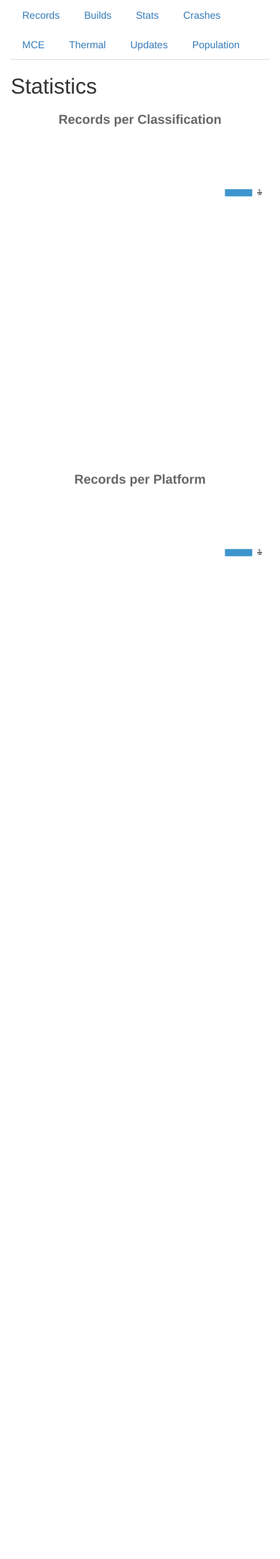
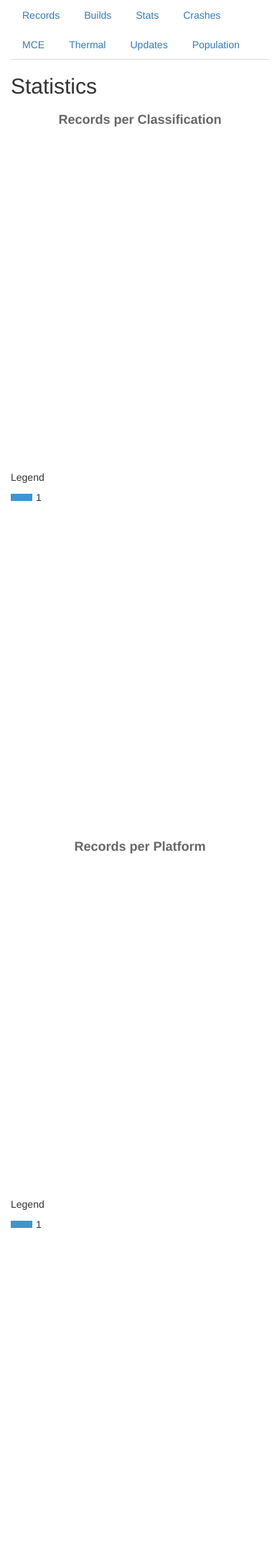
Before and after one commit to clearlinux/telemetrics-backend, a Flask app: template telemetryui/telemetryui/templates/stats.html in a window 390 px wide. Shown: the whole page at 72% size. Before the commit the page ends 773 px from the top, so only its background shows below. Run offline with Flask 2, Linux system fonts and the light colour scheme; the template is opened without the code that fills it: most values are stand-ins (such as "Sample title", 1, 10 or a date in 2020); parts of the project's set-up code (start-up, migrations or seed data) failed here and were passed over; some libraries are stand-ins or nearby versions.

Commit message:
Fixing pie chart display in stats tab

```diff
--- a/telemetryui/telemetryui/static/css/style.css
+++ b/telemetryui/telemetryui/static/css/style.css
@@ -63,3 +63,21 @@
 .tooltip.left .tooltip-arrow {
     border-left-color: #337AB7;
 }
+
+
+/* Stats tab special cases */
+ul.legend-1 li,
+ul.legend-2 li {
+  white-space: nowrap;
+  overflow: hidden;
+  cursor: default;
+  text-overflow: ellipsis;
+}
+
+div.series-legend {
+    display: inline-block;
+    height: 10px;
+    width: 30px;
+    margin-right: 5px;
+    background-color: #E0E0E0;
+}
--- a/telemetryui/telemetryui/static/js/stats.js
+++ b/telemetryui/telemetryui/static/js/stats.js
@@ -40,7 +40,7 @@
                 text: title
             },
             legend: {
-                position: 'right'
+                display: false
             }
         };
 
--- a/telemetryui/telemetryui/static/js/telemetryui.js
+++ b/telemetryui/telemetryui/static/js/telemetryui.js
@@ -34,7 +34,8 @@
 
     return {
         backgroundColors: ["#3e95cd", "#8e5ea2","#3cba9f","#e8c3b9","#c45850",
-                           "#ff8c00", "#483d8b", "#00bfff", "#1e90ff", "#008000"],
+                           "#ff8c00", "#483d8b", "#00bfff", "#1e90ff", "#008000",
+                           "#df42f4", "#c7f441", "#f47641", "#f44141", "#43f441"],
         newChart: newChart
     };
 
--- a/telemetryui/telemetryui/templates/stats.html
+++ b/telemetryui/telemetryui/templates/stats.html
@@ -24,11 +24,27 @@
 <div><h2>Statistics</h2></div>
 
 <div class="row">
-    <div class="col-md-6" style="min-height: 500px;">
+    <div class="col-md-8" style="min-height: 500px;">
         <canvas id="pie-classification" width="800" height="450"></canvas>
     </div>
-    <div class="col-md-6" style="min-height: 500px;">
+    <div class="col-md-4" style="min-height: 500px;">
+        <h5>Legend</h5>
+        <ul class="list-unstyled legend-1">
+            {% for s in charts[0].record_stats %}
+            <li data-toggle="tooltip" title="{{ s[0] }}"><div class="series-legend"></div>{{ s[0] }}</li>
+            {% endfor %}
+        </ul>
+    </div>
+    <div class="col-md-8" style="min-height: 500px;">
         <canvas id="pie-platform" width="800" height="450"></canvas>
+    </div>
+    <div class="col-md-4" style="min-height: 500px;">
+        <h5>Legend</h5>
+        <ul class="list-unstyled legend-2">
+            {% for s in charts[1].record_stats %}
+            <li data-toggle="tooltip" title="{{ s[0] }}"><div class="series-legend"></div>{{ s[0] }}</li>
+            {% endfor %}
+        </ul>
     </div>
 </div>
 
@@ -46,7 +62,20 @@
         telemetryUI.renderStatsClass(ctxClass, "Records per Classification", labels, values);
         telemetryUI.renderStatsPlatform(ctxPlatform, "Records per Platform", labels1, values1);
 
+        jQuery(".legend-1 div.series-legend")
+        .each(function(index, element){
+            var aColor = telemetryUI.backgroundColors[index] || "#E0E0E0";
+            jQuery(element).css("backgroundColor", aColor);
+        });
+
+        jQuery(".legend-2 div.series-legend")
+        .each(function(index, element){
+            var aColor = telemetryUI.backgroundColors[index] || "#E0E0E0";
+            jQuery(element).css("backgroundColor", aColor);
+        });
+
     })();
+
 </script>
 
 
```
